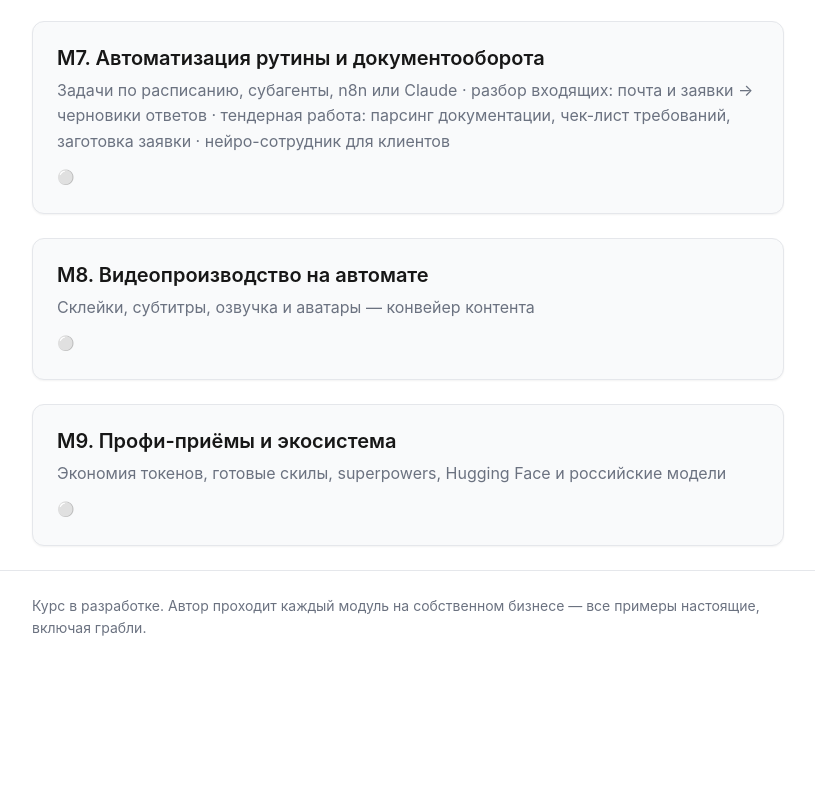
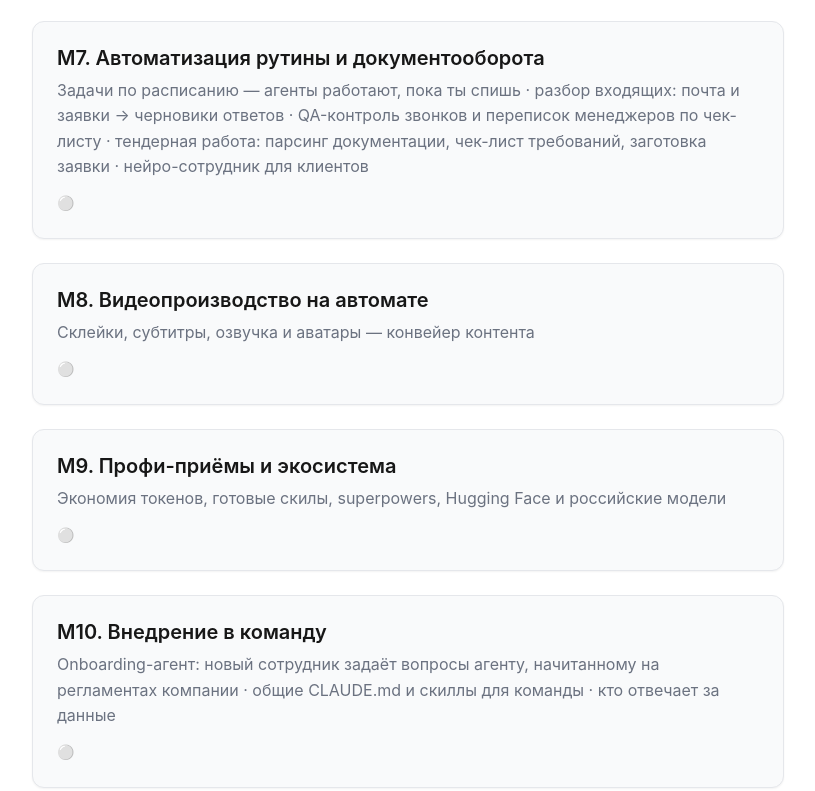
Before and after one commit to avsmolentsev-tech/Claude_Code_learning, a plain HTML site: page site/index.html in a window 1280 px wide. Shown: the part 2119-2910 px from the top of the page, without its empty margins (232-1047 px from the left). Before the commit the page ends 2822 px from the top, so only its background shows below. Drawn offline with Linux system fonts and the light colour scheme.

Commit message:
Программа: onboarding-агент (М10), QA-контроль и headless по cron (М7)
Вторая порция тем Александра: onboarding-агент на регламентах компании
наполнил М10 (был опциональным — стал полноценным, карточка добавлена
на сайт); QA-контроль звонков/переписок по чек-листу и headless-режим
по cron вошли в М7. Чек-лист материалов: п. 7 — регламенты, транскрипты
звонков, чек-лист качества.

```diff
--- a/site/index.html
+++ b/site/index.html
@@ -71,7 +71,7 @@
     </div>
     <div class="card">
       <h3>М7. Автоматизация рутины и документооборота</h3>
-      <p>Задачи по расписанию, субагенты, n8n или Claude · разбор входящих: почта и заявки → черновики ответов · тендерная работа: парсинг документации, чек-лист требований, заготовка заявки · нейро-сотрудник для клиентов</p>
+      <p>Задачи по расписанию — агенты работают, пока ты спишь · разбор входящих: почта и заявки → черновики ответов · QA-контроль звонков и переписок менеджеров по чек-листу · тендерная работа: парсинг документации, чек-лист требований, заготовка заявки · нейро-сотрудник для клиентов</p>
       <span class="status">⚪</span>
     </div>
     <div class="card">
@@ -82,6 +82,11 @@
     <div class="card">
       <h3>М9. Профи-приёмы и экосистема</h3>
       <p>Экономия токенов, готовые скилы, superpowers, Hugging Face и российские модели</p>
+      <span class="status">⚪</span>
+    </div>
+    <div class="card">
+      <h3>М10. Внедрение в команду</h3>
+      <p>Onboarding-агент: новый сотрудник задаёт вопросы агенту, начитанному на регламентах компании · общие CLAUDE.md и скиллы для команды · кто отвечает за данные</p>
       <span class="status">⚪</span>
     </div>
   </div>
```
Also changed, not shown: site/prep-materials.html (+6 -0 lines), 2 other files.
